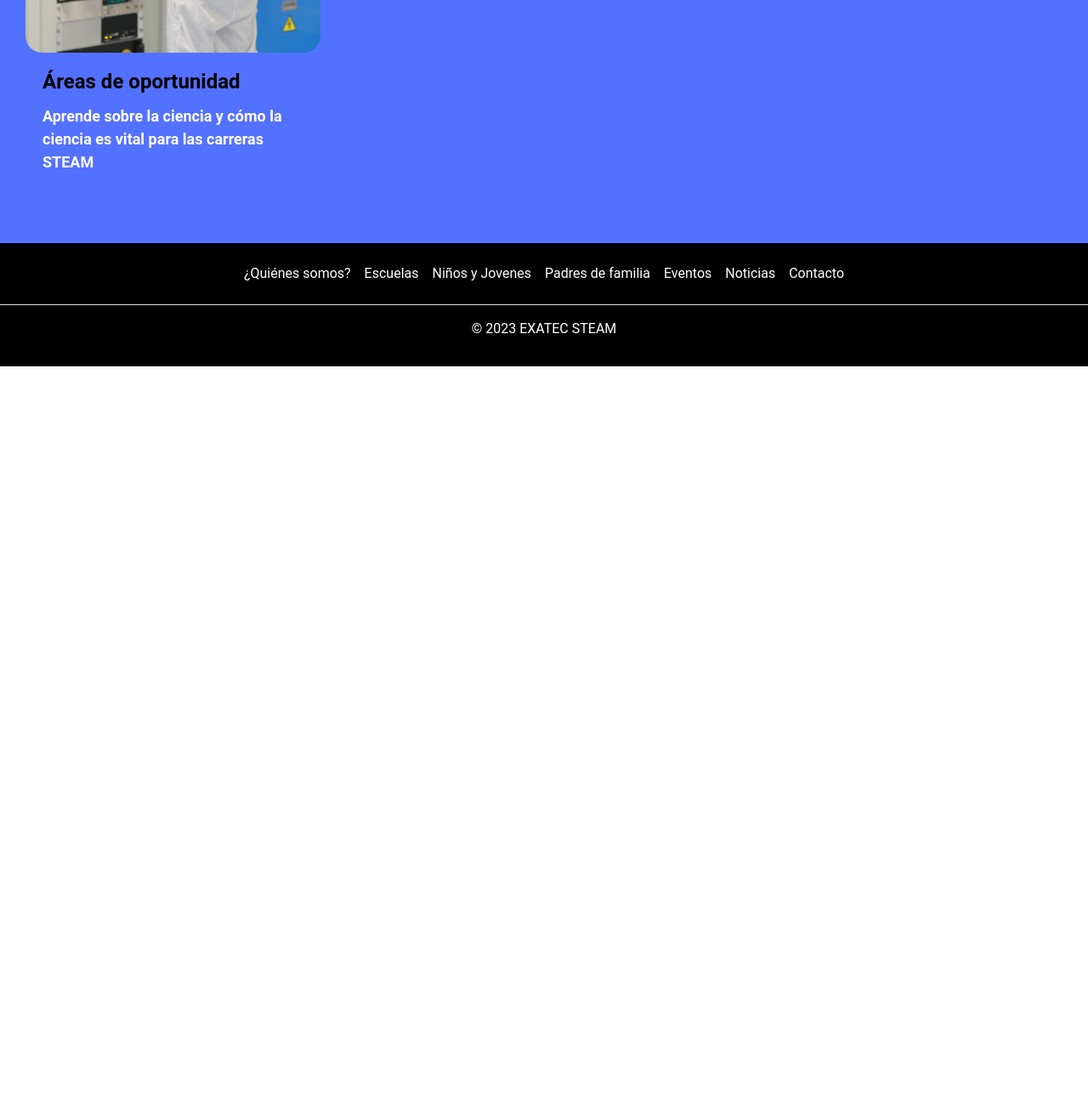
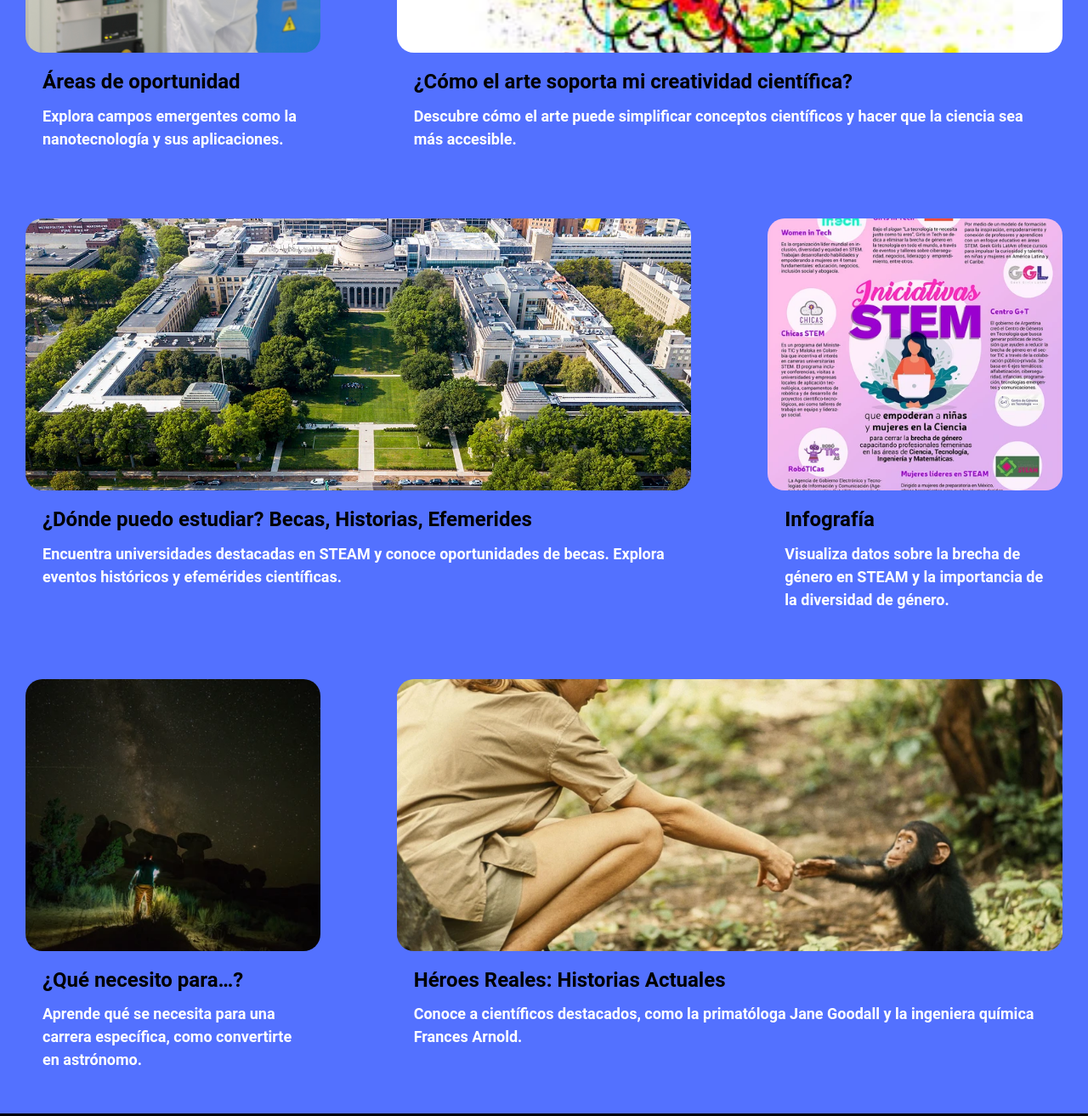
Before and after one commit to ExatecSTEAM/ExatecSTEAM.github.io, a plain HTML site: page science.html in a window 1280 px wide. Shown: the part 760-2073 px from the top of the page at 85% size. Before the commit the page ends 1191 px from the top, so only its background shows below. Drawn offline with nearby package versions, Linux system fonts and the light colour scheme.

Commit message:
Science cards

```diff
--- a/science.html
+++ b/science.html
@@ -55,22 +55,100 @@
             </div>
         </div>
 <div class="section-content" style="background-color: #5371ff;">
+
   <div class="row">
     <div class="col-sm-12 col-md-4">
       <div class="card-deck">
         <div class="card border-0 custom-card no-bg-color">
           <a href="#">
-                    <img class="card-img-top fit-image" src="img/science/áreas_de_oportunidad.jpg" alt="Card image cap">
+            <img class="card-img-top fit-image" src="/img/science/%C3%A1reas_de_oportunidad.jpg" alt="Card image cap">
             <div class="card-body">
               <h5 class="card-title title-section">Áreas de oportunidad</h5>
-                    <p class="card-text text-section">Aprende sobre la ciencia y cómo la ciencia es vital para las carreras STEAM</p>
+              <p class="card-text text-section">Explora campos emergentes como la nanotecnología y sus aplicaciones.</p>
             </div>
           </a>
         </div>
       </div>
     </div>
+
+    <div class="col-sm-12 col-md-8">
+      <div class="card-deck">
+        <div class="card border-0 custom-card no-bg-color">
+          <a href="#">
+            <img class="card-img-top fit-image" src="/img/science/como_el_arte_soporta_mi_creatividad_cient%C3%ADfica.jpeg" alt="Card image cap">
+            <div class="card-body">
+              <h5 class="card-title title-section">¿Cómo el arte soporta mi creatividad científica?</h5>
+              <p class="card-text text-section">Descubre cómo el arte puede simplificar conceptos científicos y hacer que la ciencia sea más accesible.</p>
+            </div>
+          </a>
         </div>
       </div>
+    </div>
+
+  </div>
+
+  <div class="row">
+
+    <div class="col-sm-12 col-md-8">
+      <div class="card-deck">
+        <div class="card border-0 custom-card no-bg-color">
+          <a href="#">
+            <img class="card-img-top fit-image" src="/img/science/donde_puedo_estudiar.webp" alt="Card image cap">
+            <div class="card-body">
+              <h5 class="card-title title-section">¿Dónde puedo estudiar? Becas, Historias, Efemerides</h5>
+              <p class="card-text text-section">Encuentra universidades destacadas en STEAM y conoce oportunidades de becas. Explora eventos históricos y efemérides científicas.</p>
+            </div>
+          </a>
+        </div>
+      </div>
+    </div>
+
+    <div class="col-sm-12 col-md-4">
+      <div class="card-deck">
+        <div class="card border-0 custom-card no-bg-color">
+          <a href="#">
+            <img class="card-img-top fit-image" src="/img/science/infografia.webp" alt="Card image cap">
+            <div class="card-body">
+              <h5 class="card-title title-section">Infografía</h5>
+              <p class="card-text text-section">Visualiza datos sobre la brecha de género en STEAM y la importancia de la diversidad de género.</p>
+            </div>
+          </a>
+        </div>
+      </div>
+    </div>
+
+  </div>
+
+  <div class="row">
+
+    <div class="col-sm-12 col-md-4">
+      <div class="card-deck">
+        <div class="card border-0 custom-card no-bg-color">
+          <a href="#">
+            <img class="card-img-top fit-image" src="/img/science/que_necesito_para.webp" alt="Card image cap">
+            <div class="card-body">
+              <h5 class="card-title title-section">¿Qué necesito para…?</h5>
+              <p class="card-text text-section">Aprende qué se necesita para una carrera específica, como convertirte en astrónomo.</p>
+            </div>
+          </a>
+        </div>
+      </div>
+    </div>
+
+    <div class="col-sm-12 col-md-8">
+      <div class="card-deck">
+        <div class="card border-0 custom-card no-bg-color">
+          <a href="#">
+            <img class="card-img-top fit-image" src="/img/science/heroes_reales.webp" alt="Card image cap">
+            <div class="card-body">
+              <h5 class="card-title title-section">Héroes Reales: Historias Actuales</h5>
+              <p class="card-text text-section">Conoce a científicos destacados, como la primatóloga Jane Goodall y la ingeniera química Frances Arnold.</p>
+            </div>
+          </a>
+        </div>
+      </div>
+    </div>
+
   </div>
 
     <footer class="py-3 footer">
```
Lines whose indentation alone changed are shown as unchanged.
